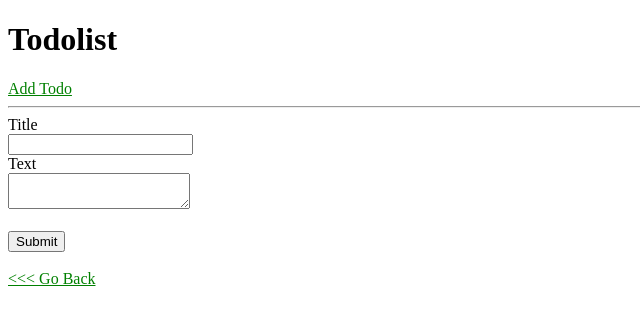
After one commit to DavidLejeune/python-django-todo-app, a Django app: page /todos/add in a window 1280 px wide. The commit adds this page. Shown: the top 325 px of the page, without its empty margins (0-640 px from the left). Run offline with Django 3.2, Linux system fonts and the light colour scheme.

Commit message:
add new todo + redirect

```diff
--- /dev/null
+++ b/todoapp/todos/templates/add.html
@@ -0,0 +1,15 @@
+{% include 'partials/header.html' %}
+    <form action="{% url 'add' %}" method="post">
+      {% csrf_token %}
+      <label for="title">Title</label><br>
+      <input type="text" name="title" id="title"></input>
+      <br>
+      <label for="Text">Text</label><br>
+      <textarea name="text" id="text"></textarea>
+      <br><br>
+      <input type="submit" name="Submit">
+
+    </form>
+    <br>
+    <a href="/"><<< Go Back</a>
+{% include 'partials/footer.html' %}
--- a/todoapp/todos/templates/partials/header.html
+++ b/todoapp/todos/templates/partials/header.html
@@ -11,5 +11,6 @@
   <body>
     <header>
       <h1>Todolist</h1>
+      <a href="/todos/add">Add Todo</a>
       <hr>
     </header>
--- a/todoapp/todos/urls.py
+++ b/todoapp/todos/urls.py
@@ -4,6 +4,7 @@ from . import views
 
 urlpatterns = [
     url(r'^$', views.index , name='index'),
+    url(r'^add', views.add , name='add'),
     url(r'^details/(?P<id>\w{0,50})/$', views.details)
 
 ]
--- a/todoapp/todos/views.py
+++ b/todoapp/todos/views.py
@@ -1,7 +1,7 @@
 # -*- coding: utf-8 -*-
 from __future__ import unicode_literals
 
-from django.shortcuts import render
+from django.shortcuts import render, redirect
 from django.http import HttpResponse
 
 from .models import Todo
@@ -23,3 +23,13 @@ def details(request, id):
         'todo':todo
     }
     return render(request , 'details.html' , context)
+
+def add(request):
+    if(request.method == 'POST'):
+        title = request.POST['title']
+        text = request.POST['text']
+        todo = Todo(title=title, text=text)
+        todo.save()
+        return redirect('/todos')
+    else:
+        return render(request, 'add.html')
```
Also changed, not shown: 2 other files.
